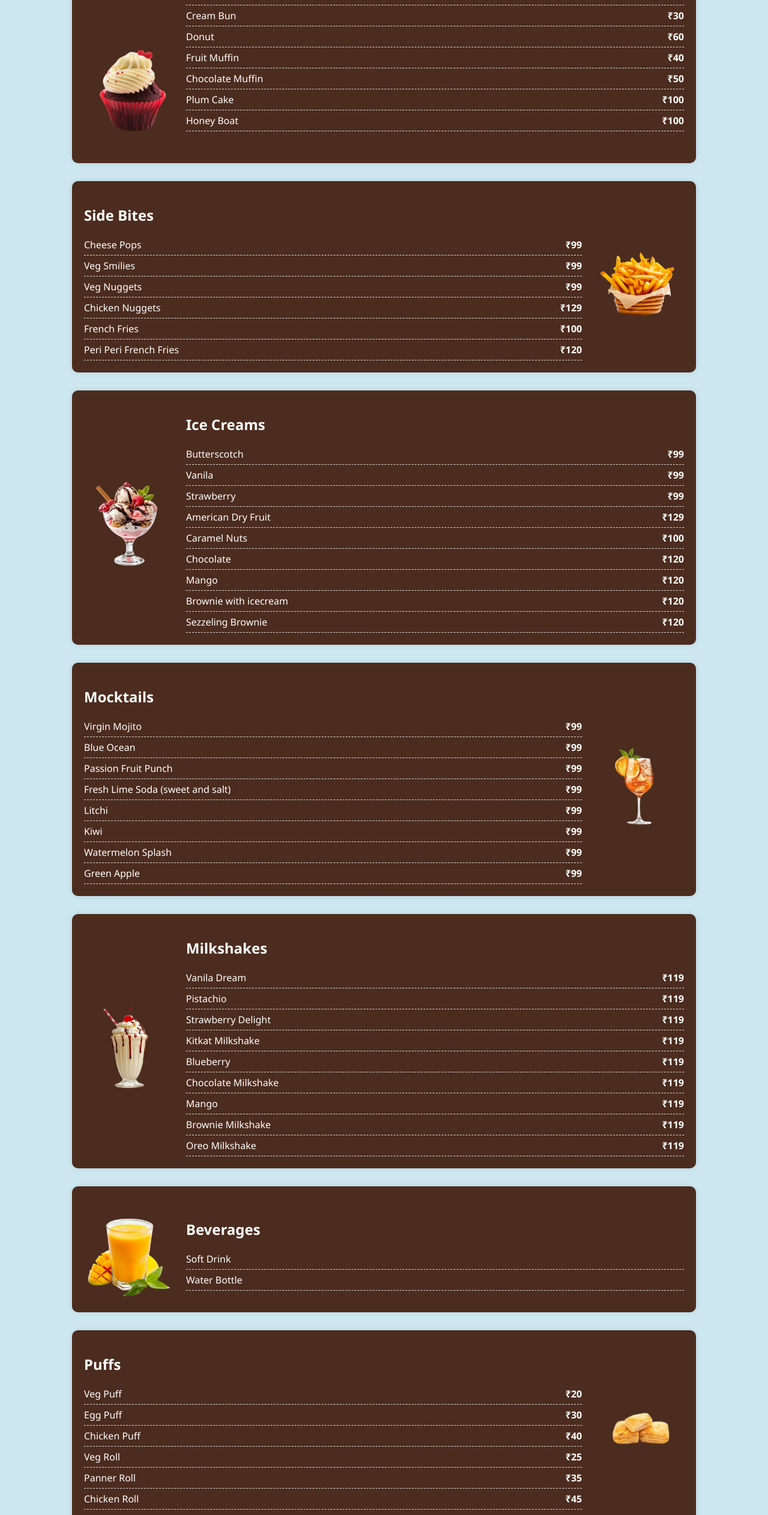
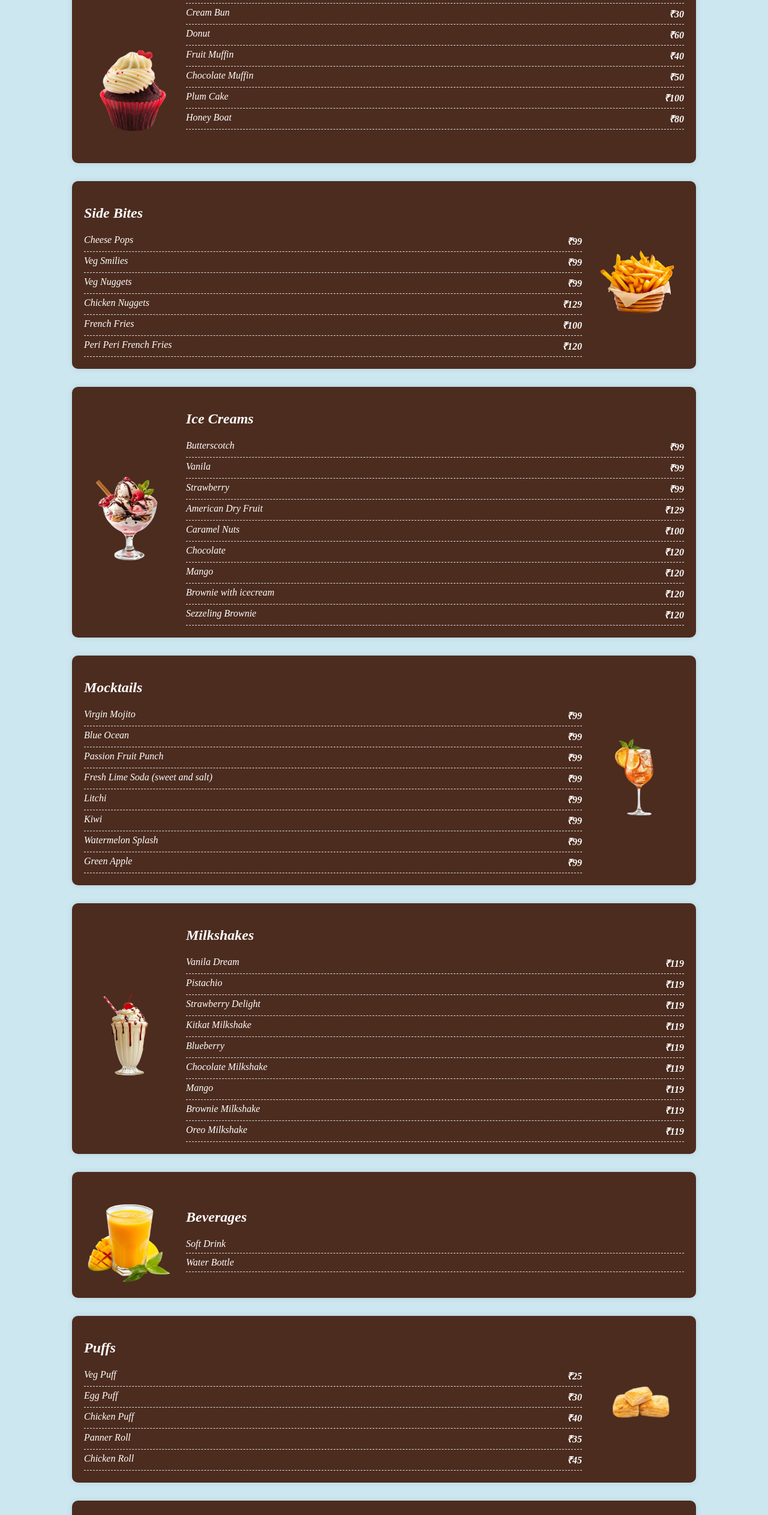
Before and after one commit to sevendaystadigadapa/sevendaystadigadapa.github.io, a plain HTML site: page index.html in a window 1280 px wide. Shown: the part 263-2789 px from the top of the page at 60% size. Drawn offline with Linux system fonts and the light colour scheme; a web font is replaced by a local one.

Commit message:
prices  change

```diff
--- a/index.html
+++ b/index.html
@@ -4,11 +4,14 @@
 <head>
   <meta charset="UTF-8" />
   <meta name="viewport" content="width=device-width, initial-scale=1.0" />
+  <link href="https://api.fontshare.com/v2/css?f[]=analogue@400,700&display=swap" rel="stylesheet">
+
   <title>SevenDays Menu</title>
   <style>
     html, body {
-      font-family: 'Segoe UI', sans-serif;
+      font-family: 'Analogue', serif;
       background-color: rgb(204, 231, 240);
+      font-style: italic;
       margin: 0;
       padding: 0;
       overflow-x: hidden;
@@ -92,7 +95,7 @@
 
     footer {
       text-align: center;
-      background-color: #f4a261;
+      background-color:rgb(76, 44, 31);
       color: white;
       width:100%;
       padding: 1rem;
@@ -117,7 +120,7 @@
         <h2>Dry Cakes</h2>
         <ul>
           <li><span class="item-name">Brownie</span><span class="item-price">₹80</span></li>
-          <li><span class="item-name">Choco Lava</span><span class="item-price">₹60</span></li>
+          <li><span class="item-name">Choco Lava</span><span class="item-price">₹100</span></li>
           <li><span class="item-name">Cream Bun</span><span class="item-price">₹30</span></li>
           <!--<li><span class="item-name">Dilpasand</span><span class="item-price">₹30</span></li>-->
           <li><span class="item-name">Donut</span><span class="item-price">₹60</span></li>
@@ -133,7 +136,7 @@
           <!--<li><span class="item-name">Redvelvet Muffin</span><span class="item-price">₹60</span></li>
           <li><span class="item-name">Caramel Slice</span><span class="item-price">₹30</span></li> -->
           <li><span class="item-name">Plum Cake</span><span class="item-price">₹100</span></li>
-          <li><span class="item-name">Honey Boat</span><span class="item-price">₹100</span></li>
+          <li><span class="item-name">Honey Boat</span><span class="item-price">₹80</span></li>
         </ul>
       </div>
     </div>
@@ -245,10 +248,11 @@
       <div class="item-list">
         <h2>Puffs</h2>
         <ul>
-          <li><span class="item-name">Veg Puff</span><span class="item-price">₹20</span></li>
+          <li><span class="item-name">Veg Puff</span><span class="item-price">₹25</span></li>
           <li><span class="item-name">Egg Puff</span><span class="item-price">₹30</span></li>
           <li><span class="item-name">Chicken Puff</span><span class="item-price">₹40</span></li>
-          <li><span class="item-name">Veg Roll</span><span class="item-price">₹25</span></li>
+          <!--<li><span class="item-name">Veg Roll</span><span class="item-price">₹25</span></li>-->
+
           <!--<li><span class="item-name">Capsicum Roll</span><span class="item-price">₹30</span></li> -->
           <li><span class="item-name">Panner Roll</span><span class="item-price">₹35</span></li>
           <li><span class="item-name">Chicken Roll</span><span class="item-price">₹45</span></li>
```
